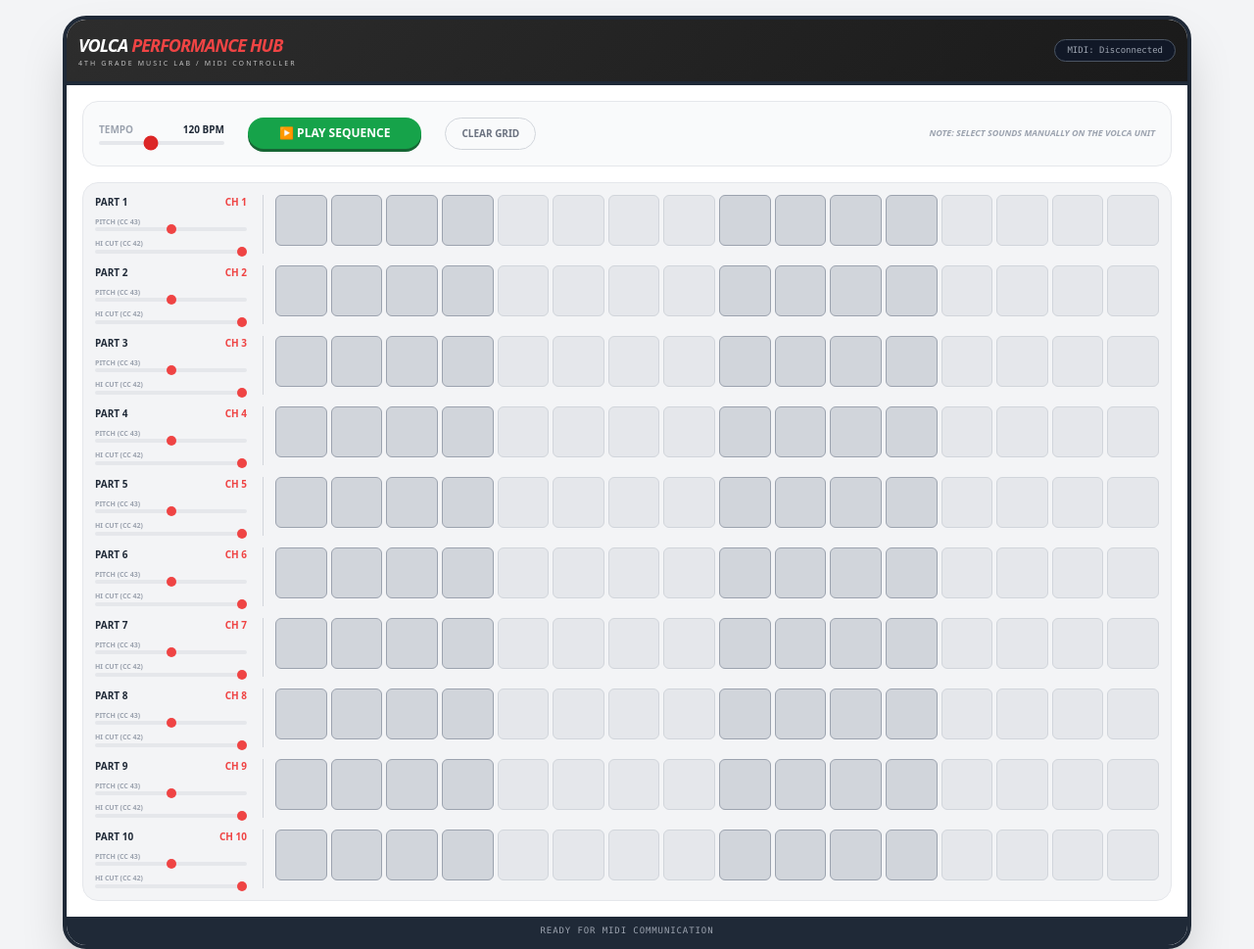
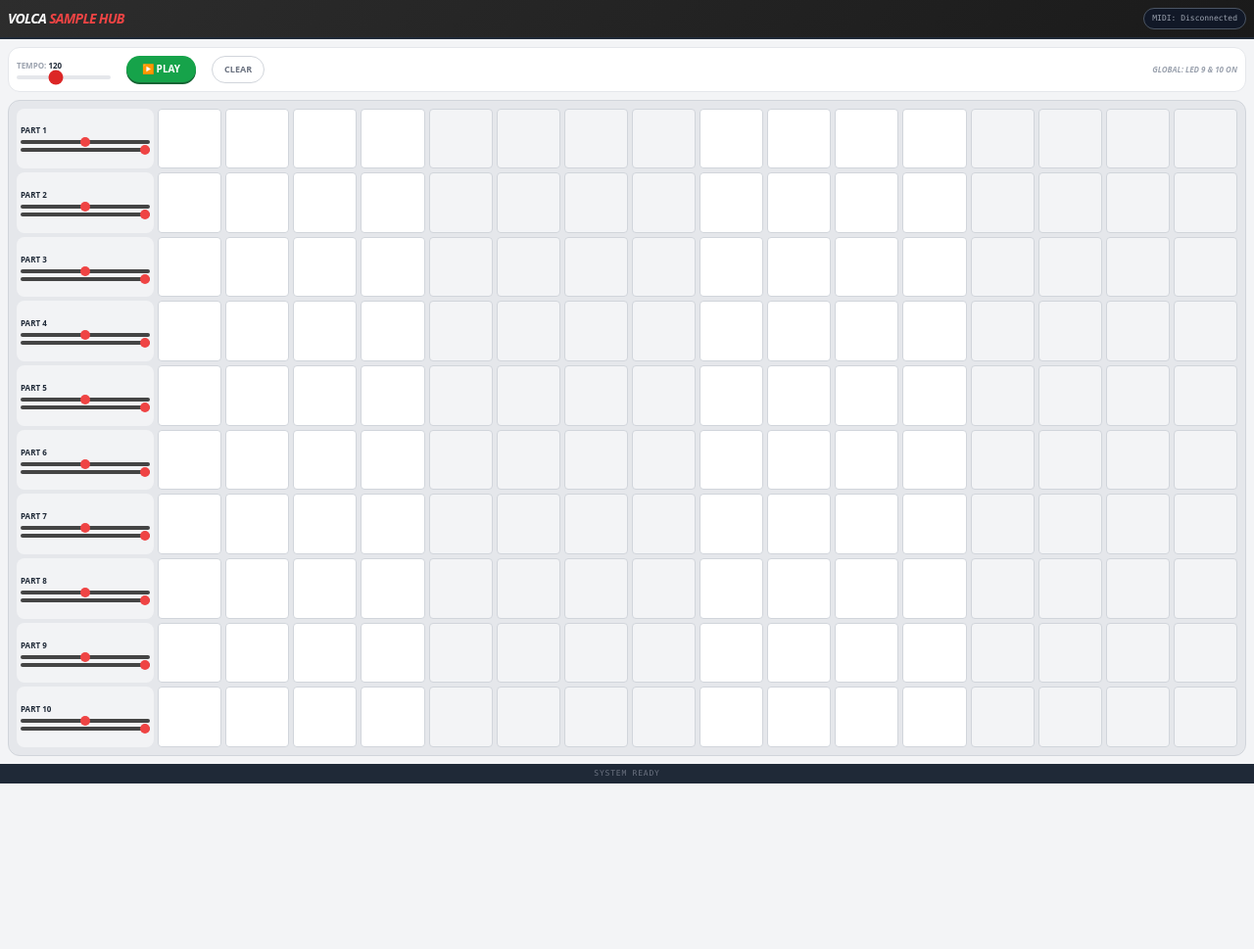
Before and after one commit to bfugitt/volca, a plain HTML site: page index.html in a window 1280 px wide. Shown: the top 969 px of the page at 98% size. After the commit the page ends 800 px from the top, so only its background shows below. Drawn offline with nearby package versions, Linux system fonts and the light colour scheme.

Commit message:
Update index.html

```diff
--- a/index.html
+++ b/index.html
@@ -3,202 +3,99 @@
 <head>
     <meta charset="UTF-8">
     <meta name="viewport" content="width=device-width, initial-scale=1.0">
-    <title>Volca Sample Classroom Sequencer</title>
+    <title>Volca Sample Hub</title>
     <script src="https://cdn.tailwindcss.com"></script>
     <style>
-        .volca-gradient {
-            background: linear-gradient(135deg, #2d2d2d 0%, #1a1a1a 100%);
-        }
-        .step-btn {
-            aspect-ratio: 1/1;
-            transition: all 0.05s;
-        }
-        .step-active {
-            background-color: #ef4444;
-            box-shadow: 0 0 8px #ef4444;
-            border-color: transparent;
-        }
-        .current-step {
-            outline: 2px solid #3b82f6;
-            outline-offset: 1px;
-            z-index: 10;
-        }
-        .grid-cols-sequencer {
-            grid-template-columns: 180px repeat(16, minmax(0, 1fr));
-        }
-        input[type=range].small-slider {
-            height: 4px;
-            -webkit-appearance: none;
-            background: #e5e7eb;
-            border-radius: 2px;
-        }
-        input[type=range].small-slider::-webkit-slider-thumb {
-            -webkit-appearance: none;
-            width: 10px;
-            height: 10px;
-            background: #ef4444;
-            border-radius: 50%;
-            cursor: pointer;
-        }
+        body { height: 100vh; overflow: hidden; }
+        .volca-gradient { background: linear-gradient(135deg, #2d2d2d 0%, #1a1a1a 100%); }
+        .step-btn { transition: all 0.05s; height: 100%; border-radius: 4px; }
+        .step-active { background-color: #ef4444 !important; box-shadow: 0 0 8px #ef4444; }
+        .current-step { outline: 2px solid #3b82f6; outline-offset: 1px; z-index: 10; }
+        .grid-container { display: grid; grid-template-columns: 140px repeat(16, minmax(0, 1fr)); flex-grow: 1; gap: 4px; padding: 8px; overflow: hidden; }
+        input[type=range].small-slider { height: 4px; -webkit-appearance: none; background: #444; border-radius: 2px; width: 100%; }
+        input[type=range].small-slider::-webkit-slider-thumb { -webkit-appearance: none; width: 10px; height: 10px; background: #ef4444; border-radius: 50%; cursor: pointer; }
     </style>
 </head>
-<body class="bg-gray-100 min-h-screen flex flex-col items-center justify-center p-2 md:p-4 font-sans text-gray-800">
+<body class="bg-gray-100 flex flex-col font-sans text-gray-800">
 
-    <div class="max-w-6xl w-full bg-white rounded-3xl shadow-2xl overflow-hidden border-4 border-gray-800">
-        <!-- Header -->
-        <div class="volca-gradient p-3 text-white border-b-4 border-gray-800 flex justify-between items-center">
-            <div>
-                <h1 class="text-lg font-bold tracking-tighter italic uppercase">Volca <span class="text-red-500">Performance Hub</span></h1>
-                <p class="text-[7px] uppercase tracking-[0.3em] opacity-70">4th Grade Music Lab / MIDI Controller</p>
+    <div class="volca-gradient p-2 text-white border-b-2 border-gray-800 flex justify-between items-center shrink-0">
+        <div>
+            <h1 class="text-sm font-bold tracking-tighter italic uppercase">Volca <span class="text-red-500">Sample Hub</span></h1>
+        </div>
+        <div id="midi-status" class="text-[8px] bg-gray-900 px-2 py-1 rounded-full border border-gray-600 text-gray-400 font-mono">MIDI: Disconnected</div>
+    </div>
+
+    <div class="p-2 space-y-2 flex flex-col flex-grow overflow-hidden">
+        <div class="flex items-center justify-between bg-white p-2 rounded-xl border border-gray-200 shrink-0">
+            <div class="flex items-center gap-4">
+                <div class="flex flex-col gap-1 w-24">
+                    <label class="text-[8px] font-black text-gray-400 uppercase">Tempo: <span id="tempo-val" class="text-gray-800">120</span></label>
+                    <input type="range" id="tempo-slider" min="40" max="240" value="120" class="w-full h-1 bg-gray-200 rounded-lg appearance-none cursor-pointer accent-red-600">
+                </div>
+                <button id="play-btn" class="bg-green-600 hover:bg-green-500 text-white text-[10px] px-4 py-1.5 rounded-full font-black uppercase shadow-[0_2px_0_0_rgba(22,101,52,1)] active:shadow-none active:translate-y-0.5 transition-all">▶ Play</button>
+                <button id="clear-grid" class="text-[9px] border border-gray-300 px-3 py-1.5 rounded-full uppercase font-bold text-gray-500 hover:bg-gray-100">Clear</button>
             </div>
-            <div class="flex items-center gap-3">
-                <div id="midi-status" class="text-[9px] bg-gray-900 px-3 py-1 rounded-full border border-gray-600 text-gray-400 font-mono">
-                    MIDI: Disconnected
-                </div>
-            </div>
+            <div class="text-[8px] text-gray-400 font-bold uppercase italic">Global: LED 9 & 10 ON</div>
         </div>
 
-        <div class="p-4 space-y-4">
-            <!-- Top Controls -->
-            <div class="flex flex-wrap items-center justify-between gap-4 bg-gray-50 p-4 rounded-2xl border border-gray-200">
-                <div class="flex items-center gap-6">
-                    <div class="flex flex-col gap-1 w-32">
-                        <label class="text-[10px] font-black text-gray-400 uppercase flex justify-between">
-                            Tempo <span id="tempo-val" class="text-gray-800">120 BPM</span>
-                        </label>
-                        <input type="range" id="tempo-slider" min="40" max="240" value="120" class="w-full h-1 bg-gray-200 rounded-lg appearance-none cursor-pointer accent-red-600">
-                    </div>
-                    <button id="play-btn" class="bg-green-600 hover:bg-green-500 text-white text-xs px-8 py-2 rounded-full font-black uppercase shadow-[0_3px_0_0_rgba(22,101,52,1)] active:shadow-none active:translate-y-1 transition-all">
-                        ▶ Play Sequence
-                    </button>
-                    <button id="clear-grid" class="text-[10px] border border-gray-300 px-4 py-2 rounded-full uppercase font-bold text-gray-500 hover:bg-gray-100">
-                        Clear Grid
-                    </button>
-                </div>
-                <div class="text-[9px] text-gray-400 text-right font-bold uppercase italic">
-                    Note: Select sounds manually on the Volca unit
-                </div>
-            </div>
-
-            <!-- Main Sequencer Grid -->
-            <div class="bg-gray-100 p-3 rounded-2xl border border-gray-200 overflow-x-auto">
-                <div id="sequencer-grid" class="grid grid-cols-sequencer gap-y-3 gap-x-1 min-w-[900px]">
-                    <!-- Labels, Sliders, and Steps generated by JS -->
-                </div>
-            </div>
-        </div>
-
-        <div class="bg-gray-800 p-2 text-center">
-            <p id="midi-log" class="text-[9px] font-mono text-gray-400 uppercase tracking-widest">Ready for MIDI communication</p>
+        <div id="sequencer-grid" class="grid-container bg-gray-200 rounded-xl border border-gray-300">
+            <!-- JS Populated -->
         </div>
     </div>
 
+    <div class="bg-gray-800 p-1 text-center shrink-0">
+        <p id="midi-log" class="text-[8px] font-mono text-gray-500 uppercase tracking-widest">System Ready</p>
+    </div>
+
     <script>
-        let midiOut = null;
-        let isPlaying = false;
-        let currentStep = 0;
-        let tempo = 120;
-        let timerId = null;
-
-        const PARTS = 10;
-        const STEPS = 16;
+        let midiOut = null, isPlaying = false, currentStep = 0, tempo = 120, timerId = null;
+        const PARTS = 10, STEPS = 16;
         const gridState = Array.from({ length: PARTS }, () => Array(STEPS).fill(0));
 
-        // --- MIDI SETUP ---
         if (navigator.requestMIDIAccess) {
             navigator.requestMIDIAccess().then(access => {
                 const update = () => {
                     const outputs = Array.from(access.outputs.values());
                     midiOut = outputs[0] || null;
                     const status = document.getElementById('midi-status');
-                    status.innerText = midiOut ? `CONNECTED: ${midiOut.name}` : "DISCONNECTED";
-                    status.className = `text-[9px] bg-gray-900 px-3 py-1 rounded-full border border-gray-600 ${midiOut ? 'text-green-500' : 'text-red-400'}`;
+                    status.innerText = midiOut ? `ON: ${midiOut.name}` : "OFF";
+                    status.style.color = midiOut ? "#4ade80" : "#f87171";
                 };
                 access.onstatechange = update;
                 update();
             });
         }
 
-        function sendMidiNote(channel, note) {
-            if (!midiOut) return;
-            midiOut.send([0x90 + (channel - 1), note, 127]);
-            setTimeout(() => midiOut.send([0x80 + (channel - 1), note, 0]), 20);
-        }
+        function sendMidi(c, n, v) { if (midiOut) midiOut.send([0x90 + c, n, v]); setTimeout(() => { if(midiOut) midiOut.send([0x80+c, n, 0])}, 20); }
+        function sendCC(c, cc, v) { if (midiOut) midiOut.send([0xB0 + c, cc, v]); }
 
-        function sendControlChange(channel, cc, value) {
-            if (!midiOut) return;
-            midiOut.send([0xB0 + (channel - 1), cc, value]);
-        }
-
-        // --- GRID UI ---
         const gridContainer = document.getElementById('sequencer-grid');
         function createGrid() {
             gridContainer.innerHTML = '';
-            for (let row = 0; row < PARTS; row++) {
-                // Control Panel for each Part
-                const controlPanel = document.createElement('div');
-                controlPanel.className = "flex flex-col pr-4 justify-center space-y-2 border-r border-gray-300 mr-2";
-
-                const label = document.createElement('div');
-                label.className = "text-[10px] font-black text-gray-800 uppercase flex justify-between";
-                label.innerHTML = `<span>PART ${row + 1}</span> <span class="text-red-500">CH ${row+1}</span>`;
-
-                // Pitch Control (CC 43)
-                const pitchRow = document.createElement('div');
-                pitchRow.className = "flex flex-col";
-                pitchRow.innerHTML = `<label class="text-[7px] font-bold text-gray-400 uppercase">Pitch (CC 43)</label>`;
-                const pitchSlider = document.createElement('input');
-                pitchSlider.type = "range"; pitchSlider.min = 0; pitchSlider.max = 127; pitchSlider.value = 64;
-                pitchSlider.className = "small-slider";
-                pitchSlider.oninput = (e) => sendControlChange(row + 1, 43, e.target.value);
-                pitchRow.appendChild(pitchSlider);
-
-                // Hi Cut Control (CC 42)
-                const cutRow = document.createElement('div');
-                cutRow.className = "flex flex-col";
-                cutRow.innerHTML = `<label class="text-[7px] font-bold text-gray-400 uppercase">Hi Cut (CC 42)</label>`;
-                const cutSlider = document.createElement('input');
-                cutSlider.type = "range"; cutSlider.min = 0; cutSlider.max = 127; cutSlider.value = 127;
-                cutSlider.className = "small-slider";
-                cutSlider.oninput = (e) => sendControlChange(row + 1, 42, e.target.value);
-                cutRow.appendChild(cutSlider);
-
-                controlPanel.appendChild(label);
-                controlPanel.appendChild(pitchRow);
-                controlPanel.appendChild(cutRow);
-                gridContainer.appendChild(controlPanel);
-
-                // 16 Steps
-                for (let col = 0; col < STEPS; col++) {
+            for (let r = 0; r < PARTS; r++) {
+                const ctrl = document.createElement('div');
+                ctrl.className = "flex flex-col justify-center gap-1 bg-white/50 p-1 rounded-lg";
+                ctrl.innerHTML = `<div class="text-[8px] font-black">PART ${r+1}</div>
+                    <input type="range" min="0" max="127" value="64" class="small-slider" oninput="sendCC(${r}, 43, this.value)">
+                    <input type="range" min="0" max="127" value="127" class="small-slider" oninput="sendCC(${r}, 42, this.value)">`;
+                gridContainer.appendChild(ctrl);
+                for (let c = 0; c < STEPS; c++) {
                     const btn = document.createElement('button');
-                    const isFour = Math.floor(col / 4) % 2 === 0;
-                    btn.className = `step-btn rounded-md border ${isFour ? 'bg-gray-300 border-gray-400' : 'bg-gray-200 border-gray-300'} hover:border-blue-400`;
-                    btn.id = `step-${row}-${col}`;
-                    btn.onclick = () => {
-                        gridState[row][col] = gridState[row][col] ? 0 : 1;
-                        btn.classList.toggle('step-active');
-                        if(gridState[row][col]) sendMidiNote(row+1, 60);
-                    };
+                    btn.className = `step-btn border ${Math.floor(c/4)%2===0 ? 'bg-white border-gray-300' : 'bg-gray-100 border-gray-300'}`;
+                    btn.id = `step-${r}-${c}`;
+                    btn.onclick = () => { gridState[r][c] = !gridState[r][c]; btn.classList.toggle('step-active'); if(gridState[r][c]) sendMidi(r, 60, 127); };
                     gridContainer.appendChild(btn);
                 }
             }
         }
         createGrid();
 
-        // --- SEQUENCER LOGIC ---
-        const tempoSlider = document.getElementById('tempo-slider');
-        const tempoVal = document.getElementById('tempo-val');
-        tempoSlider.oninput = (e) => {
-            tempo = e.target.value;
-            tempoVal.innerText = `${tempo} BPM`;
-        };
-
         function playStep() {
             document.querySelectorAll('.step-btn').forEach(b => b.classList.remove('current-step'));
-            for (let row = 0; row < PARTS; row++) {
-                const btn = document.getElementById(`step-${row}-${currentStep}`);
+            for (let r = 0; r < PARTS; r++) {
+                const btn = document.getElementById(`step-${r}-${currentStep}`);
                 btn.classList.add('current-step');
-                if (gridState[row][currentStep]) sendMidiNote(row + 1, 60);
+                if (gridState[r][currentStep]) sendMidi(r, 60, 127);
             }
             currentStep = (currentStep + 1) % STEPS;
             timerId = setTimeout(playStep, (60000 / tempo) / 4);
@@ -206,25 +103,11 @@
 
         document.getElementById('play-btn').onclick = (e) => {
             isPlaying = !isPlaying;
-            if (isPlaying) {
-                e.target.innerText = "■ Stop Sequence";
-                e.target.className = "bg-red-600 hover:bg-red-500 text-white text-xs px-8 py-2 rounded-full font-black uppercase shadow-[0_3px_0_0_rgba(153,27,27,1)] active:shadow-none active:translate-y-1 transition-all";
-                currentStep = 0;
-                playStep();
-            } else {
-                e.target.innerText = "▶ Play Sequence";
-                e.target.className = "bg-green-600 hover:bg-green-500 text-white text-xs px-8 py-2 rounded-full font-black uppercase shadow-[0_3px_0_0_rgba(22,101,52,1)] active:shadow-none active:translate-y-1 transition-all";
-                clearTimeout(timerId);
-                document.querySelectorAll('.step-btn').forEach(b => b.classList.remove('current-step'));
-            }
+            if (isPlaying) { e.target.innerText = "■ Stop"; currentStep = 0; playStep(); }
+            else { e.target.innerText = "▶ Play"; clearTimeout(timerId); document.querySelectorAll('.step-btn').forEach(b => b.classList.remove('current-step')); }
         };
-
-        document.getElementById('clear-grid').onclick = () => {
-            for (let r=0; r<PARTS; r++) {
-                for (let c=0; c<STEPS; c++) gridState[r][c] = 0;
-            }
-            document.querySelectorAll('.step-btn').forEach(b => b.classList.remove('step-active'));
-        };
+        document.getElementById('tempo-slider').oninput = (e) => { tempo = e.target.value; document.getElementById('tempo-val').innerText = tempo; };
+        document.getElementById('clear-grid').onclick = () => { gridState.forEach(r => r.fill(0)); document.querySelectorAll('.step-btn').forEach(b => b.classList.remove('step-active')); };
     </script>
 </body>
 </html>
```
